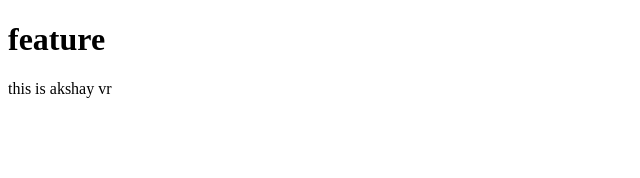
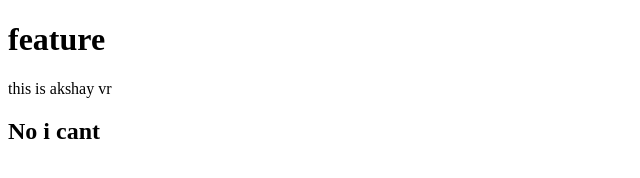
Before and after one commit to akshayvr123/git-study-sample, a plain HTML site: page hey.html in a window 1280 px wide. Shown: the whole page, without its empty margins (0-640 px from the left). Drawn offline with Linux system fonts and the light colour scheme.

Commit message:
Added h2 in hey file

```diff
--- a/hey.html
+++ b/hey.html
@@ -11,5 +11,6 @@
     <p>
         this is akshay vr
     </p>
+    <h2>No i cant</h2>
 </body>
 </html>
```
